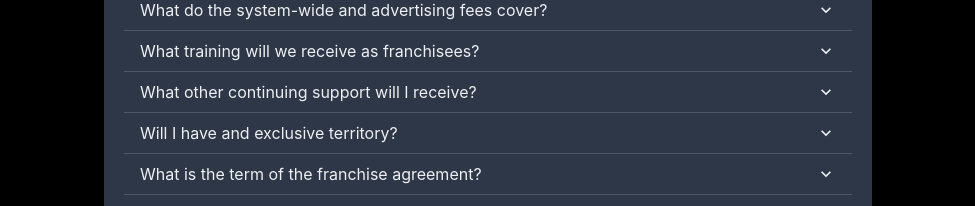
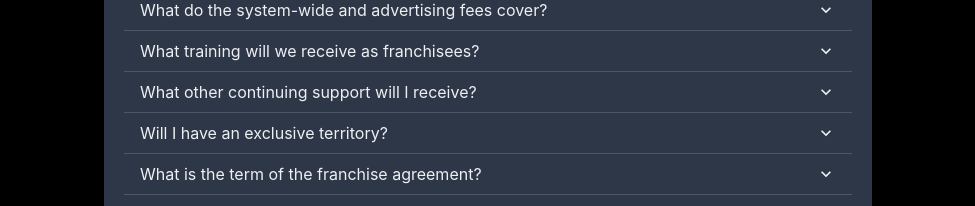
Before and after one commit to jhigger/pizzastack2, a React (Vite) app: page /franchise in a window 1280 px wide. Shown: the part 1260-1466 px from the top of the page, without its empty margins (152-1127 px from the left). Built offline with nearby package versions, Linux system fonts and the light colour scheme.

Commit message:
fix typo

```diff
--- a/src/pages/Franchise/FAQs.jsx
+++ b/src/pages/Franchise/FAQs.jsx
@@ -119,7 +119,7 @@ export default function FAQs() {
 						</chakra.ul>
 					</Item>
 					<Item
-						title="Will I have and exclusive territory?"
+						title="Will I have an exclusive territory?"
 						text="You will not be granted an exclusive territory. Pizza stack shall grant a single unit franchise for every 10,000 population in a given trade area. However, franchisor will see to it that each site will service the population to the fullest to make the business viable."
 					/>
 					<Item
```
